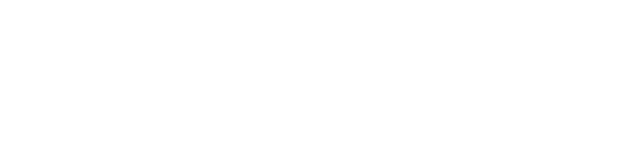
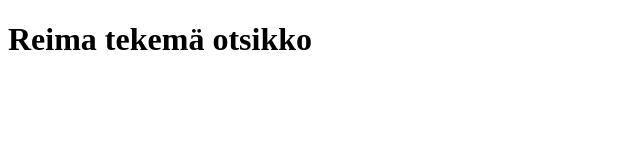
Before and after one commit to repenaattori/ReimanWebProjekti, a plain HTML site: page index.html in a window 1280 px wide. Shown: the whole page, without its empty margins (0-640 px from the left). Drawn offline with Linux system fonts and the light colour scheme.

Commit message:
Reiman otsikko lisätty

```diff
--- a/index.html
+++ b/index.html
@@ -6,6 +6,6 @@
     <title>Document</title>
 </head>
 <body>
-
+    <h1>Reima tekemä otsikko</h1>
 </body>
 </html>
```
